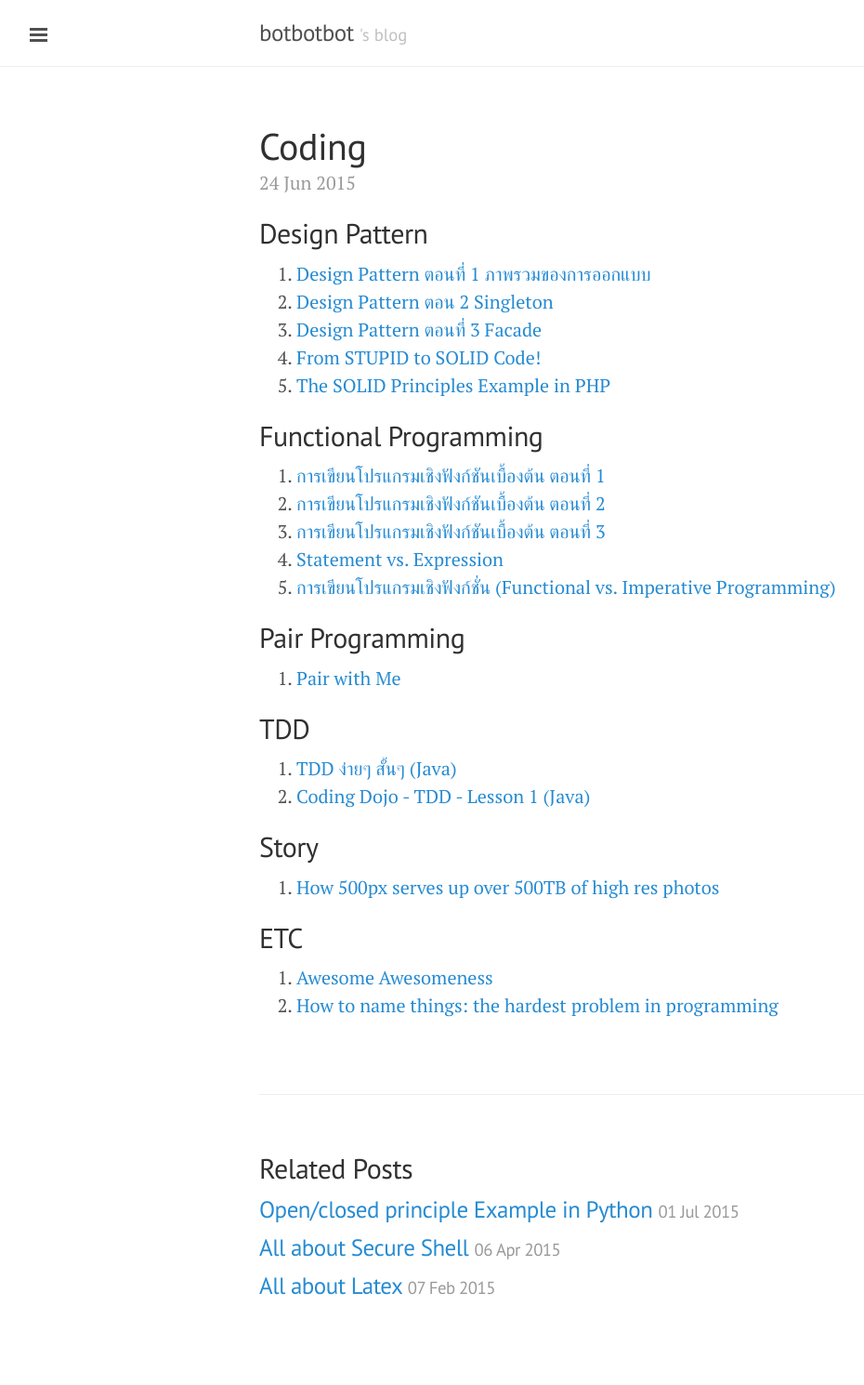
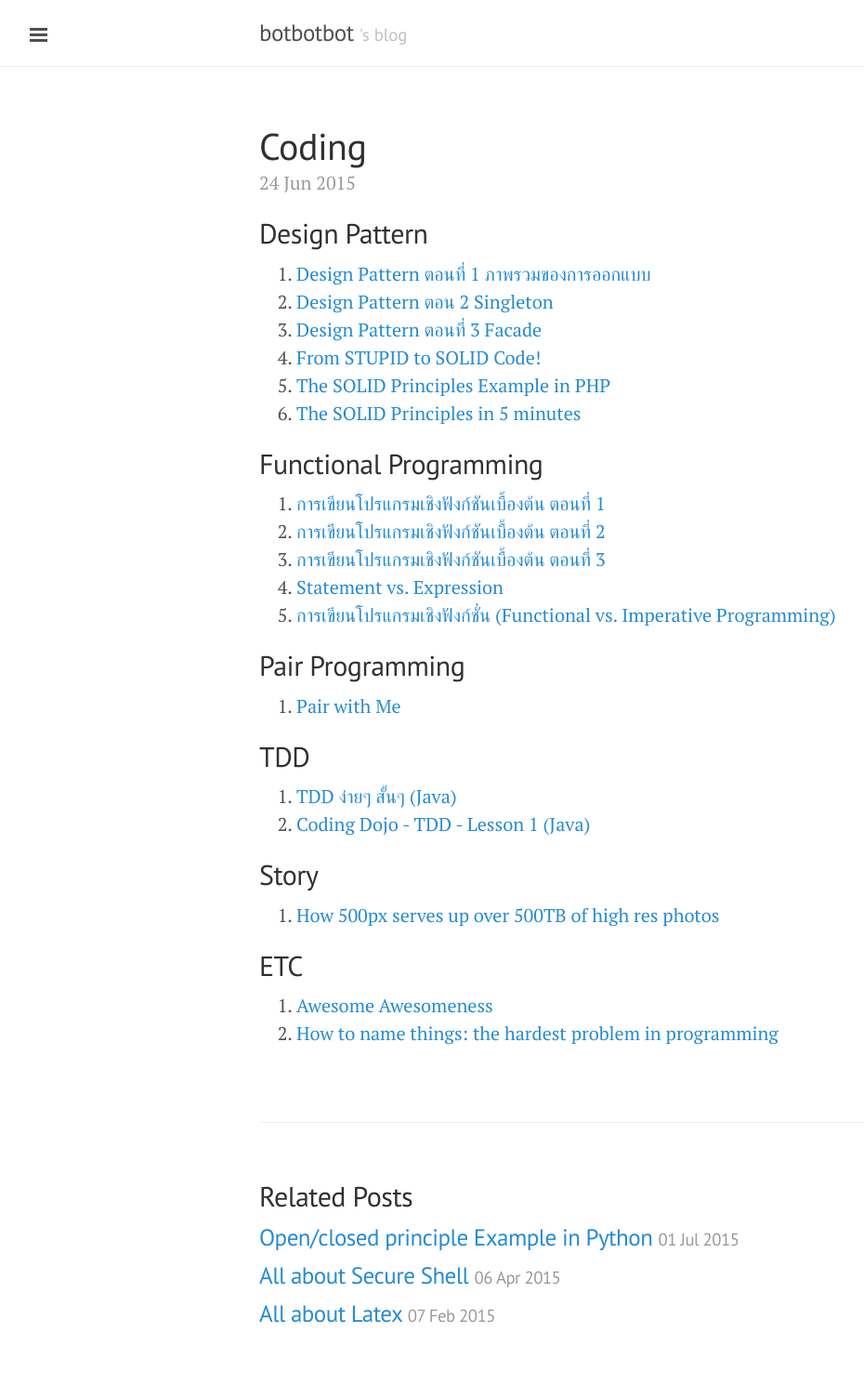
Before and after one commit to ibotdotout/ibotdotout.github.io, a Jekyll site: the page built from _posts/2015-06-24-coding.md, in a window 1280 px wide. Shown: the whole page at 93% size, without its empty margins (1-931 px from the left). Built offline with Jekyll 4.4.1, drawn with Linux system fonts in a browser that asks for light colours; Markdown is read by kramdown in place of the engine named in the settings; before the commit the page ends 1460 px from its top, so only the background shows below that.

Commit message:
add The SOLID Principles in 5 minutes

```diff
--- a/_posts/2015-06-24-coding.md
+++ b/_posts/2015-06-24-coding.md
@@ -11,6 +11,7 @@ permalink: coding
 3. [Design Pattern ตอนที่ 3 Facade](https://www.youtube.com/watch?v=uk4KcSWVVW8)
 4. [From STUPID to SOLID Code!](http://williamdurand.fr/2013/07/30/from-stupid-to-solid-code/#single-responsibility-principle)
 5. [The SOLID Principles Example in PHP](http://code.tutsplus.com/series/the-solid-principles--cms-634)
+6. [The SOLID Principles in 5 minutes](https://www.youtube.com/playlist?list=PLs8F9-fy20QQ3UcgiFCcoyhXn5T0bq_3G)
 
 ## Functional Programming
 1. [การเขียนโปรแกรมเชิงฟังก์ชันเบื้องต้น ตอนที่ 1](https://www.youtube.com/watch?v=WFYfF-jjD70)
```
